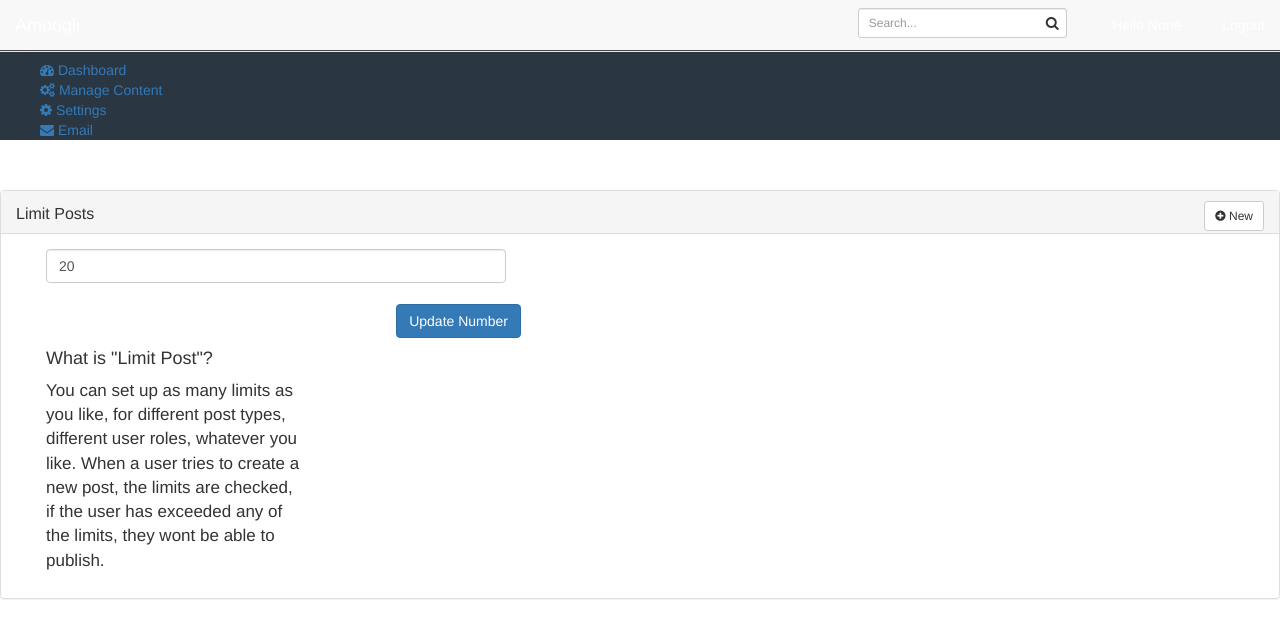
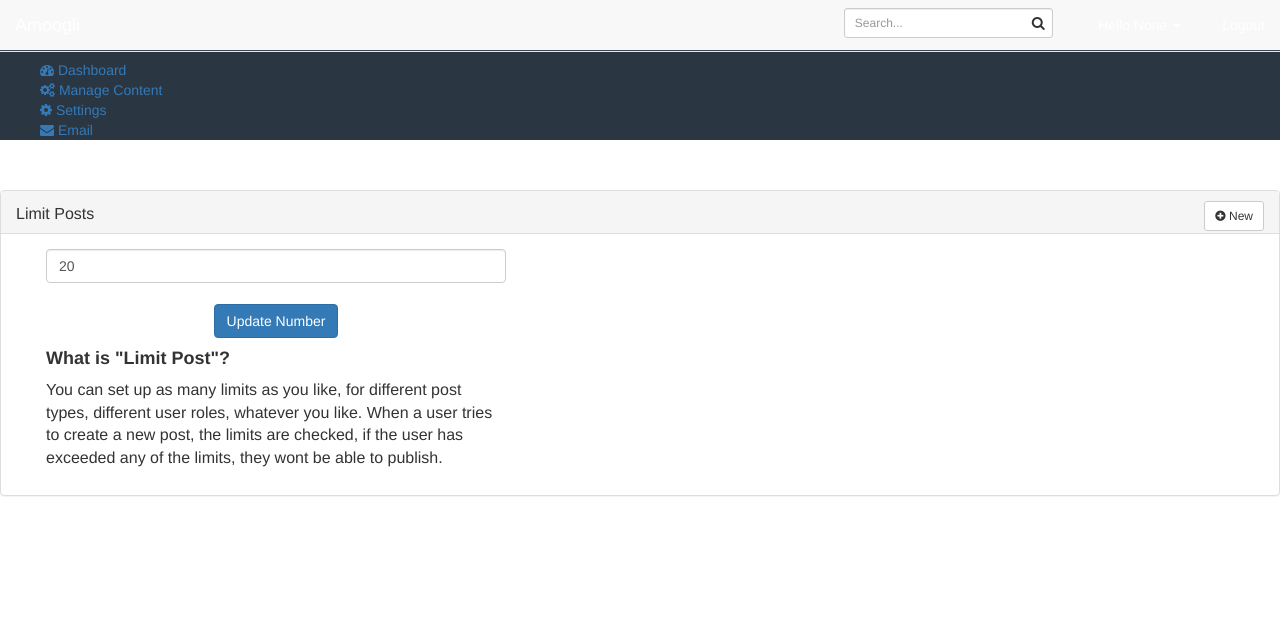
Before and after one commit to kimsal/toursanak-flask, a Flask app: page /admin/limit in a window 1280 px wide. Shown: the top 638 px of the page. Run offline with Flask 2, Linux system fonts and the light colour scheme; data that the repository does not hold is empty; some libraries are stand-ins or nearby versions; some web fonts are replaced.

Commit message:
add more style

```diff
--- a/templates/admin/form/category.html
+++ b/templates/admin/form/category.html
@@ -69,7 +69,7 @@
                                 </div>
                                 <div class="col-xs-12 col-sm-5 col-md-5 col-lg-5" >
                                       <!-- <div class="table-responsive"> -->
-                                         <table class="table table-responsive">
+                                         <table class="table table-responsive" style="border:solid thin #e6d3d3 !important;">
                                             <thead>
                                               <tr  class="info">
                                                 <th><center>Categories</center></th>
--- a/templates/admin/header.html
+++ b/templates/admin/header.html
@@ -38,7 +38,7 @@
 </head>
 <body>
 <div id="top-nav" class="navbar navbar-default navbar-static-top navbar-fixed-top">
-    <div class="container-fluid" style="border-bottom: solid thin #484646 !important;">
+    <div class="container-fluid" style="border-bottom: solid thin #3d4957 !important;">
         <div class="navbar-header" style="border:none;">
             <button type="button" style="border:none;padding:0px;" class="navbar-toggle" data-toggle="collapse" data-target=".navbar-collapse">
                 <span class="icon-bar"></span>
@@ -69,14 +69,14 @@
                     </div>
                 </form>
                 <li class="dropdown">
-                    <a class="dropdown-toggle" style="color:white;cursor:pointer;" data-toggle="dropdown" href="#"><i class="glyphicon glyphicon-user" >
-
+                    <a class="dropdown-toggle" style="color:white;cursor:pointer;" data-toggle="dropdown" href="#">
+                    <i class="glyphicon glyphicon-user" >
                     </i> Hello {{ logined_name }}
-                    <!-- <span class="caret"> </span>  -->
+                    <span class="caret"> </span>
                     </a>
-                    <!-- <ul id="g-account-menu" class="dropdown-menu" role="menu">
+                    <ul id="g-account-menu" class="dropdown-menu" role="menu">
                         <li><a href="#">My Profile</a></li>
-                    </ul> -->
+                    </ul>
                 </li>
                 <li><a href="/admin/logout/" style="color:white;"><i class="glyphicon glyphicon-lock"></i>Logout</a></li>
             </ul>
@@ -102,8 +102,7 @@
                             <a href="#" class="off-canvas-submenu-call">
                             <span class="fa fa-cogs"></span>
                                Manage Content
-
-                        </a>
+                            </a>
                         </li>
                             <ul class="off-canvas-submenu" >
                                 <li style="list-style:none;">
--- a/templates/admin/limit.html
+++ b/templates/admin/limit.html
@@ -33,13 +33,15 @@
                                 <br/><br/>
                                 <div class="form-group">
                                     <div class="col-xs-12 col-sm-12 col-md-12 col-lg-12">
-                                      <input type="button" class="btn btn-primary navbar-right" id="btnlimit" value="Update Number"/>
+                                        <center>
+                                            <input type="button" class="btn btn-primary" id="btnlimit" value="Update Number"/>
+                                        </center>
                                     </div>
                                 </div>
                                 <br/>
-                                <div class="col-xs-12 col-sm-10 col-md-10 col-lg-7">
-                                    <h4>What is "Limit Post"?</h4>
-                                    <p style="font-size:17px;">
+                                <div class="col-xs-12 col-sm-12 col-md-12 col-lg-12">
+                                    <h4><b>What is "Limit Post"?</b></h4>
+                                    <p style="font-size:16px;margin-top:10px;">
                                         You can set up as many limits as you like, for different post types, different user roles, whatever you like. When a user tries to create a new post, the limits are checked, if the user has exceeded any of the limits, they wont be able to publish.
                                     </p>
                                 </div>
--- a/templates/admin/menu.html
+++ b/templates/admin/menu.html
@@ -5,7 +5,7 @@
 	font-size: 20px;
 }
 </style>
-<div class="container" style="margin-top:50px;">
+<div class="container" >
 	<div class="row" style="margin-top:10px;border-bottom: solid thin #ececec !important;">
 		<div class="col-xs-12 col-sm-12 col-md-12 col-lg-12">
 			<legend >
```
Also changed, not shown: templates/admin/form/post.html (+7 -5 lines), templates/admin/template.html (+3 -6 lines), 2 other files.
